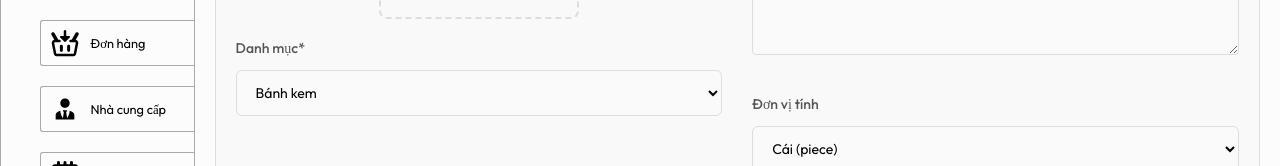
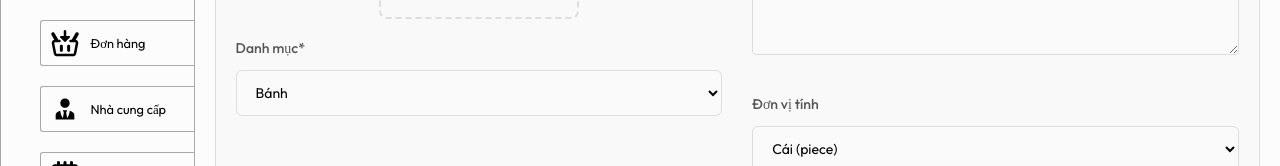
Before and after one commit to Julian12504/WebsiteTiemBanh, a React (Vite) app in the folder Admin/: page /add in a window 1280 px wide. Shown: the part 370-536 px from the top of the page. Built offline with nearby package versions, Linux system fonts and the light colour scheme; sample sign-in values are in the browser's storage.

Commit message:
Update Add.jsx

```diff
--- a/Admin/src/Pages/Add/Add.jsx
+++ b/Admin/src/Pages/Add/Add.jsx
@@ -15,7 +15,7 @@ const Add = ({url}) => {
   const [data, setData] = useState({
     name: '',
     description: '',
-    category: 'Bakery',
+    category: 'Cake',
     barcode: '',
     customSKU: '',
     cost_price: '',
@@ -139,7 +139,7 @@ const Add = ({url}) => {
 
   // Giữ value tiếng Anh để không ảnh hưởng logic, chỉ đổi nhãn hiển thị
   const categoryLabel = {
-    "Bakery": "Bánh kem",
+    "Cake": "Bánh",
     "Cake Ingredients": "Nguyên liệu làm bánh",
     "Party Items": "Đồ trang trí tiệc"
   };
@@ -187,7 +187,7 @@ const Add = ({url}) => {
                 required
                 className="form-input"
               >
-                <option value="Bakery">{categoryLabel["Bakery"]}</option>
+                <option value="Cake">{categoryLabel["Cake"]}</option>
                 <option value="Cake Ingredients">{categoryLabel["Cake Ingredients"]}</option>
                 <option value="Party Items">{categoryLabel["Party Items"]}</option>
               </select>
```
